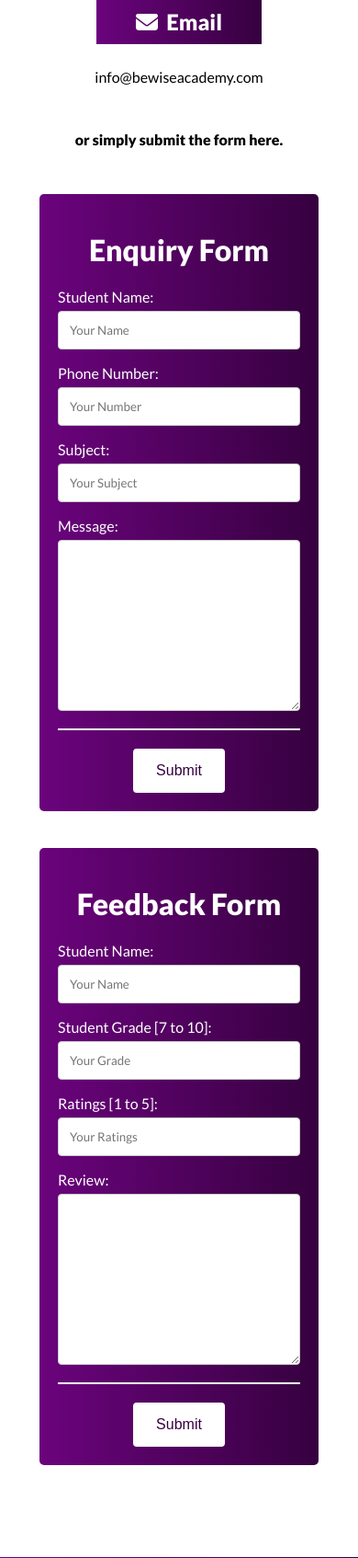
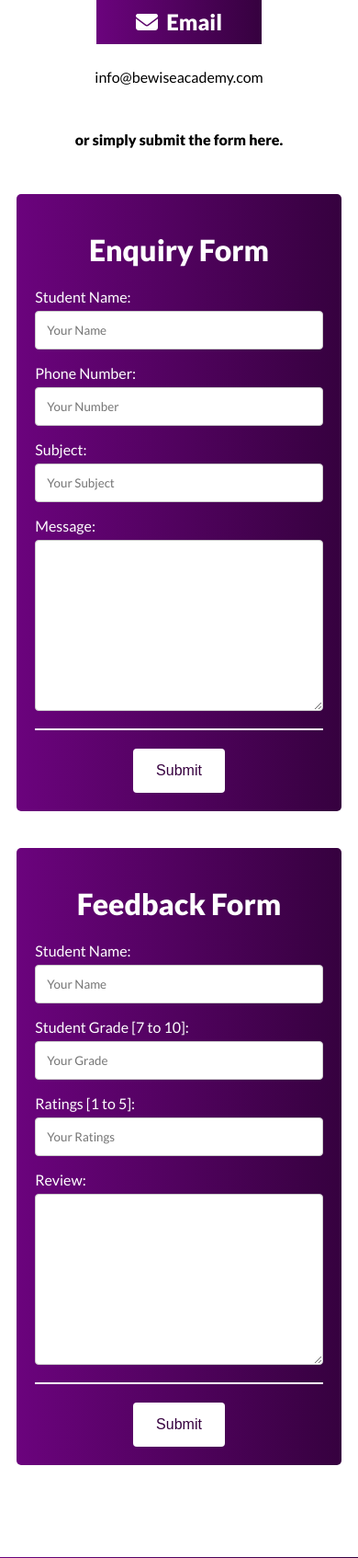
Before and after one commit to fullstack200/Be-Wise-Academy, a Django app: page /contactUs in a window 390 px wide. Shown: the part 792-2486 px from the top of the page at 92% size. Run offline with Django 4.2, Linux system fonts and the light colour scheme; some libraries are stand-ins or nearby versions.

Commit message:
Update contact.css

```diff
--- a/static/css/contact.css
+++ b/static/css/contact.css
@@ -274,7 +274,7 @@ input[type=submit]:hover {
     }
 
     .container {
-        width: 80%;
+        width: 95%;
         margin-bottom: 40px;
     }
 }
```
